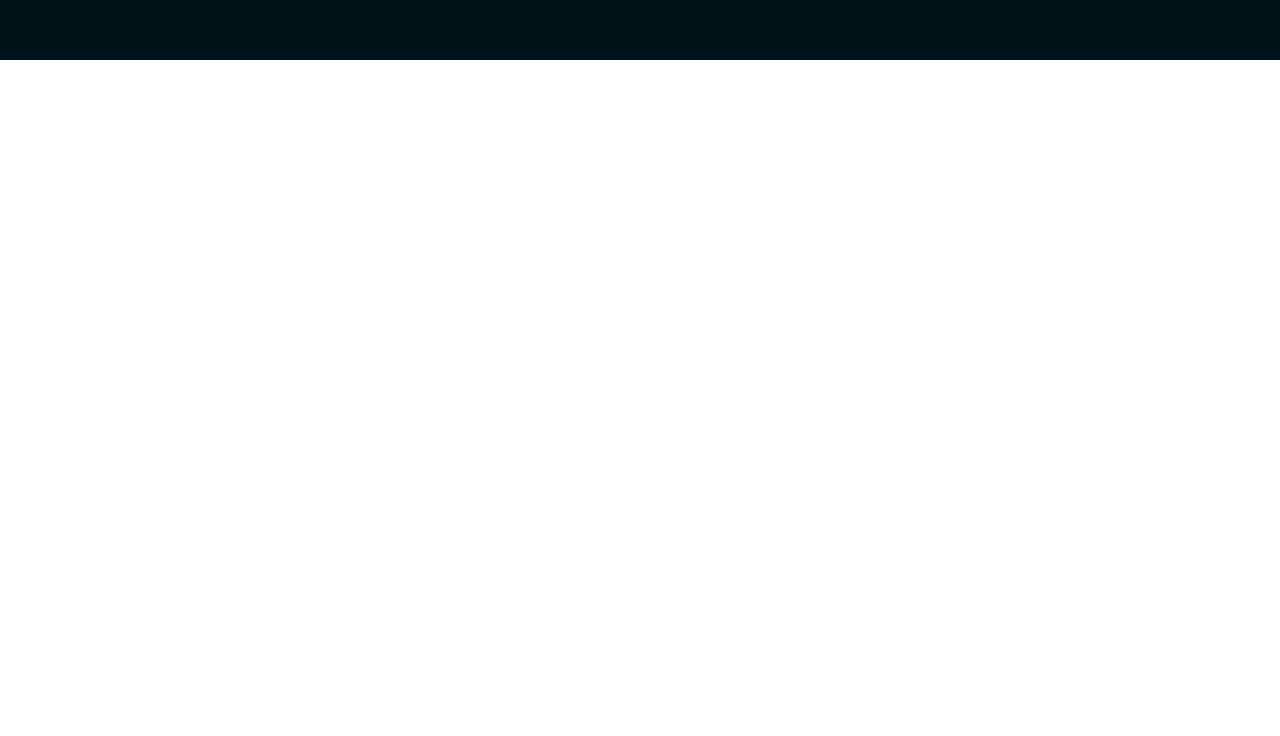
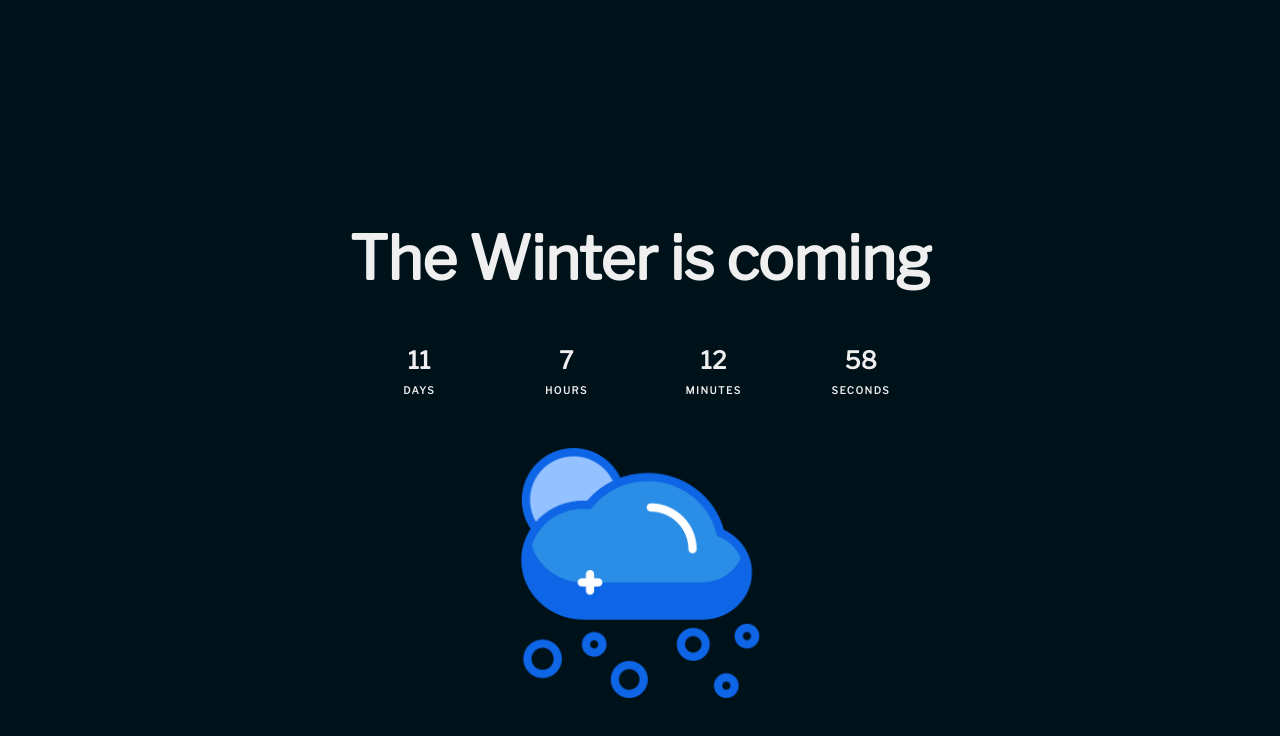
Before and after one commit to watisluv1910/DoCPoIR-practice_13, a plain HTML site: page index.html in a window 1280 px wide. Shown: the part 740-1476 px from the top of the page. Before the commit the page ends 800 px from the top, so only its background shows below. Drawn offline with nearby package versions, Linux system fonts and the light colour scheme; a web font is replaced by a local one.

Commit message:
Second task completed.

```diff
--- a/index.html
+++ b/index.html
@@ -31,6 +31,32 @@
                             </form>
                         </div>
                     </section>
+                    <section class="task-2">
+                        <div class="timer-container">
+                            <div class="title ff-headline-2">The Winter is coming</div>
+                            <div class="timer">
+                                <div class="timer-item">
+                                    <p class="value ff-headline-5" id="days">1</p>
+                                    <p class="ff-overline">Days</p>
+                                </div>
+                                <div class="timer-item">
+                                    <p class="value ff-headline-5" id="hours">21</p>
+                                    <p class="ff-overline">Hours</p>
+                                </div>
+                                <div class="timer-item">
+                                    <p class="value ff-headline-5" id="minutes">46</p>
+                                    <p class="ff-overline">Minutes</p>
+                                </div>
+                                <div class="timer-item">
+                                    <p class="value ff-headline-5" id="seconds">14</p>
+                                    <p class="ff-overline">Seconds</p>
+                                </div>
+                            </div>
+                            <div class="img-container">
+                                <img src="/resources/icons/snow-icon.png" alt="Snow">
+                            </div>
+                        </div>
+                    </section>
                 </div>
             </main>
         </div>
@@ -40,5 +66,6 @@
         <script nomodule src="https://unpkg.com/ionicons@5.5.2/dist/ionicons/ionicons.js"></script>
 
         <script src="/src/js/captcha-manager.js"></script>
+        <script src="/src/js/timer-manager.js"></script>
     </body>
 </html>
--- /dev/null
+++ b/src/js/timer-manager.js
@@ -0,0 +1,22 @@
+const timerDays = document.getElementById('days'),
+    timerHours = document.getElementById('hours'),
+    timerMinutes = document.getElementById('minutes'),
+    timerSeconds = document.getElementById('seconds');
+
+// set the date to count down to
+const timerEnd = new Date('2020-12-31T00:00:00').getTime();
+
+// get current time from Date.now() and add it to the timer
+function updateTimers() {
+    const timeLeft = new Date(timerEnd - Date.now());
+
+    timerDays.textContent = timeLeft.getUTCDate() - 1;
+    timerHours.textContent = timeLeft.getUTCHours();
+    timerMinutes.textContent = timeLeft.getUTCMinutes();
+    timerSeconds.textContent = timeLeft.getUTCSeconds();
+
+    // call the function again every second
+    setTimeout(updateTimers, 1000);
+}
+
+updateTimers();
--- a/styles/index.scss
+++ b/styles/index.scss
@@ -141,4 +141,46 @@
             }
         }
     }
+
+    .task-2 {
+
+        .timer-container {
+            display: grid;
+            row-gap: 3rem;
+
+            padding: 3rem;
+
+            > * {
+                display: flex;
+                justify-content: center;
+                align-items: center;
+            }
+
+            .timer {
+                justify-content: space-between;
+                flex-wrap: wrap;
+                padding: 2rem;
+
+                .timer-item {
+                    width: min(10rem, 30%);
+
+                    display: flex;
+                    flex-direction: column;
+                    justify-content: center;
+                    align-items: center;
+
+                    gap: 0.5rem;
+                }
+            }
+
+            .img-container {
+                height: 25rem;
+
+                > img {
+                    height: inherit;
+                    aspect-ratio: 1 / 1;
+                }
+            }
+        }
+    }
 }
```
Also changed, not shown: resources/icons/snow-icon.png (added), styles/css/index.css.
